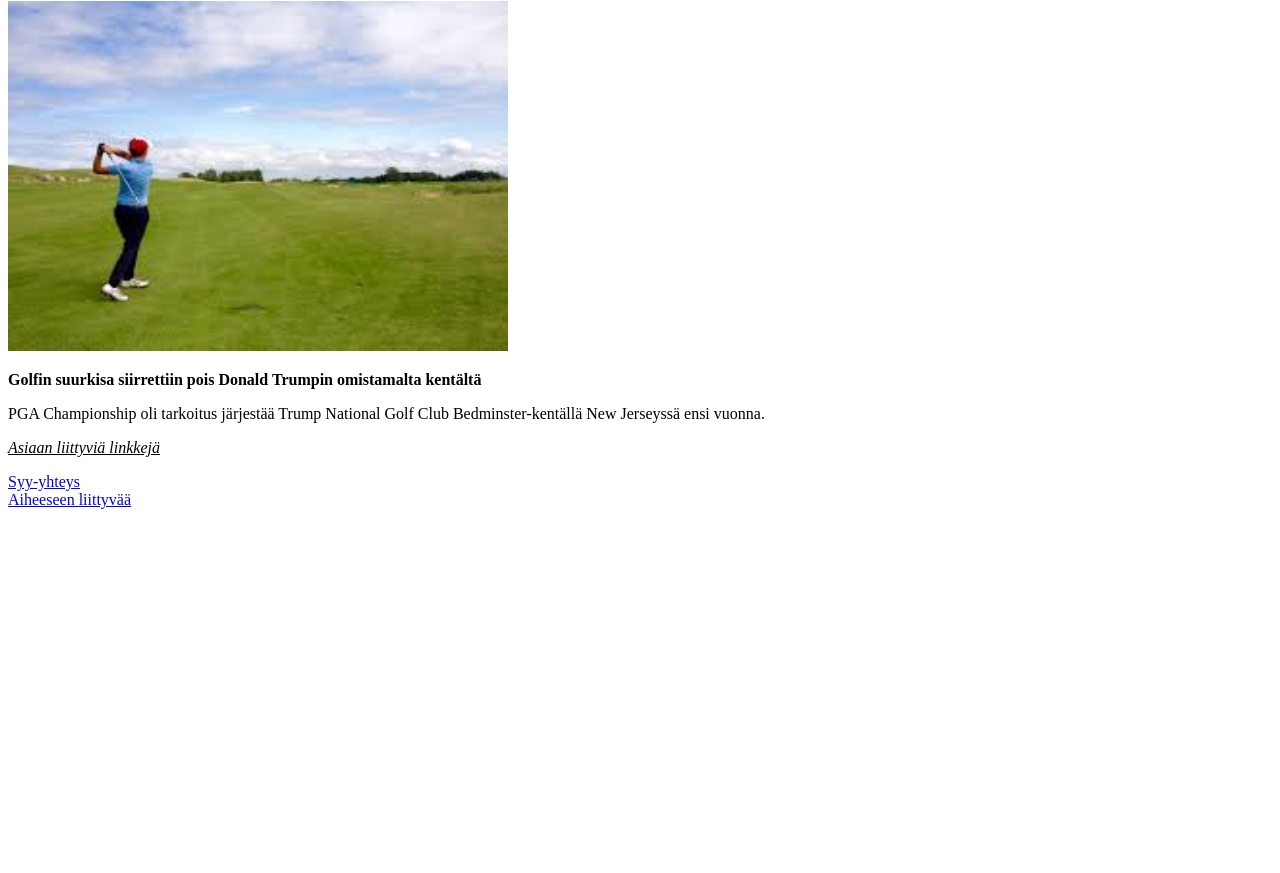
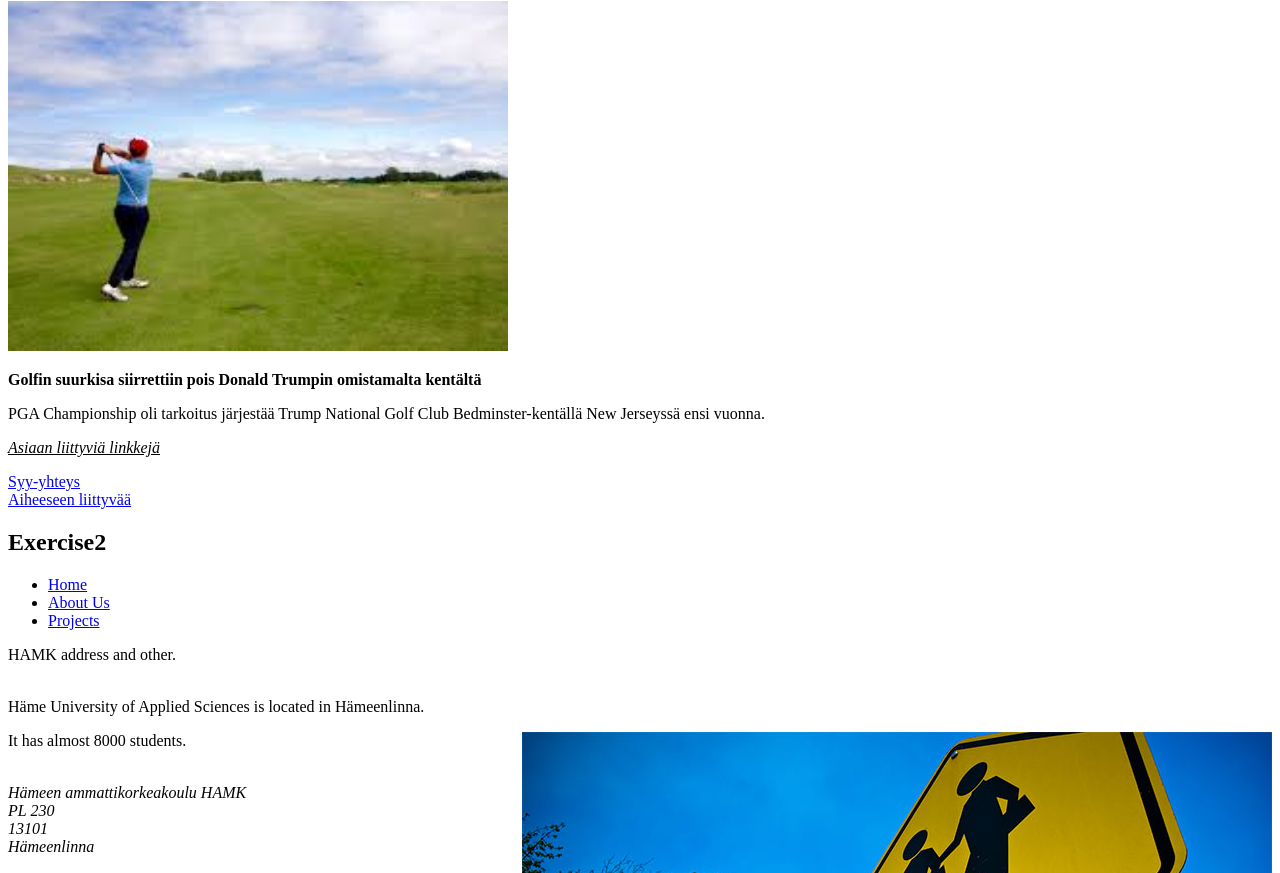
Before and after one commit to Joupe/joel_kailantowww21, a plain HTML site: page index.html in a window 1280 px wide. Shown: the part 79-952 px from the top of the page. Before the commit the page ends 800 px from the top, so only its background shows below. Drawn offline with Linux system fonts and the light colour scheme.

Commit message:
Exercise2

```diff
--- a/index.html
+++ b/index.html
@@ -24,6 +24,30 @@
 <a href="https://www.aamulehti.fi/ulkomaat/art-2000007730957.html">Syy-yhteys</a><br>
 <a href="https://www.aamulehti.fi/ulkomaat/art-2000007731868.html">Aiheeseen liittyvää</a>
 
+
+<h2> Exercise2 </h2>
+
+<ul>
+    <li><a href="file:///C:/Users/Joupe/Documents/GitHub/joel_kailantowww21/index.html">Home</a></li>
+    <li><a href="file:///C:/Users/Joupe/Documents/GitHub/joel_kailantowww21/aboutus.html">About Us</a></li>
+    <li><a href="file:///C:/Users/Joupe/Documents/GitHub/joel_kailantowww21/project.html">Projects</a></li>
+</ul>
+
+<article>
+    HAMK address and other.
+</article> <br>
+
+<p>Häme University of Applied Sciences is located in Hämeenlinna.</p>
+<p>It has almost 8000 students.<img src="images/school.jpg" alt="School" style="float:right"></p><br>
+
+<address>
+    Hämeen ammattikorkeakoulu HAMK <br>
+    PL 230<br>
+    13101<br>
+    Hämeenlinna
+</address>
+
+
 </body>
 
 </html>
```
Also changed, not shown: aboutus.html (added), images/school.jpg (added), project.html (added).
